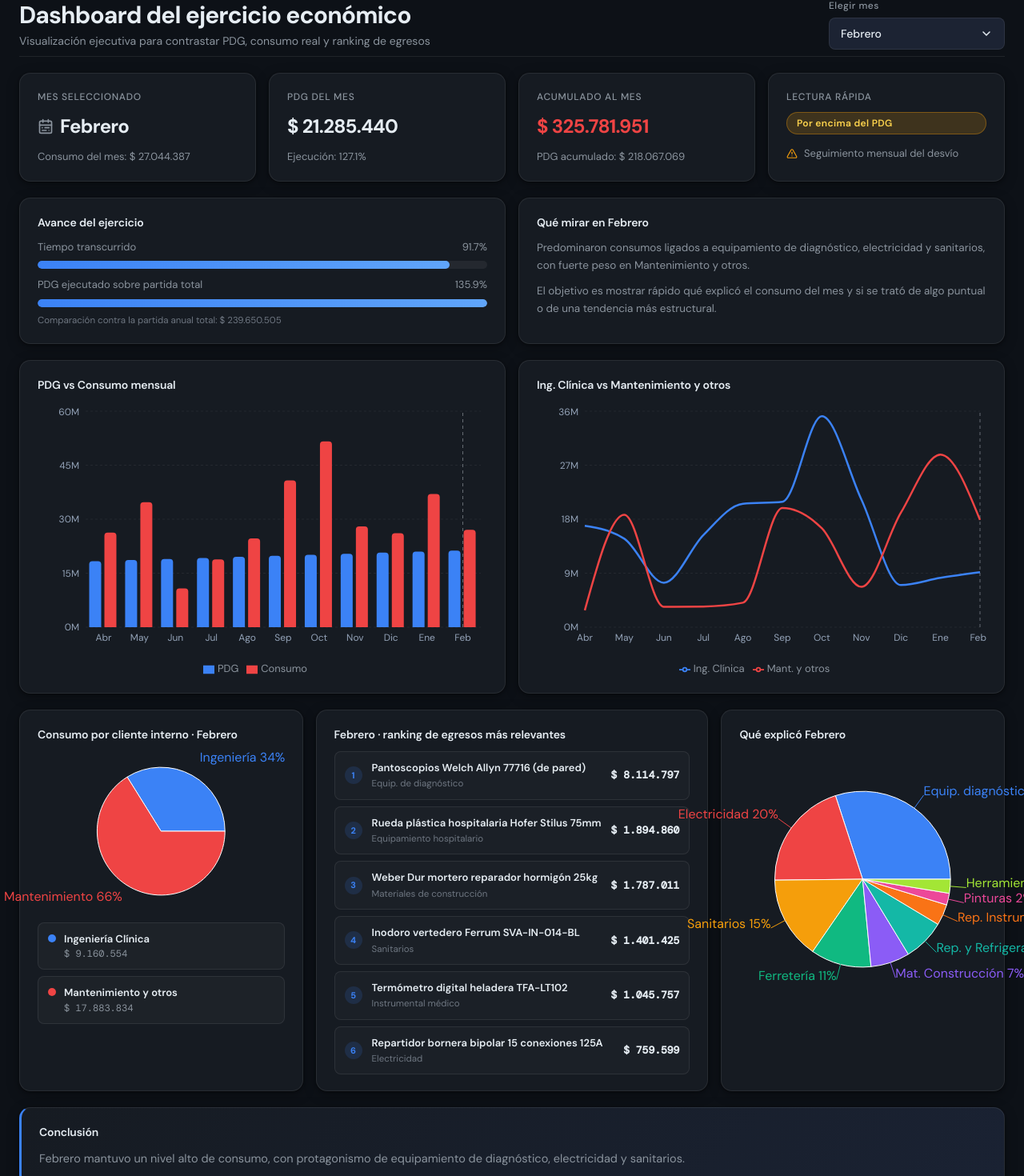
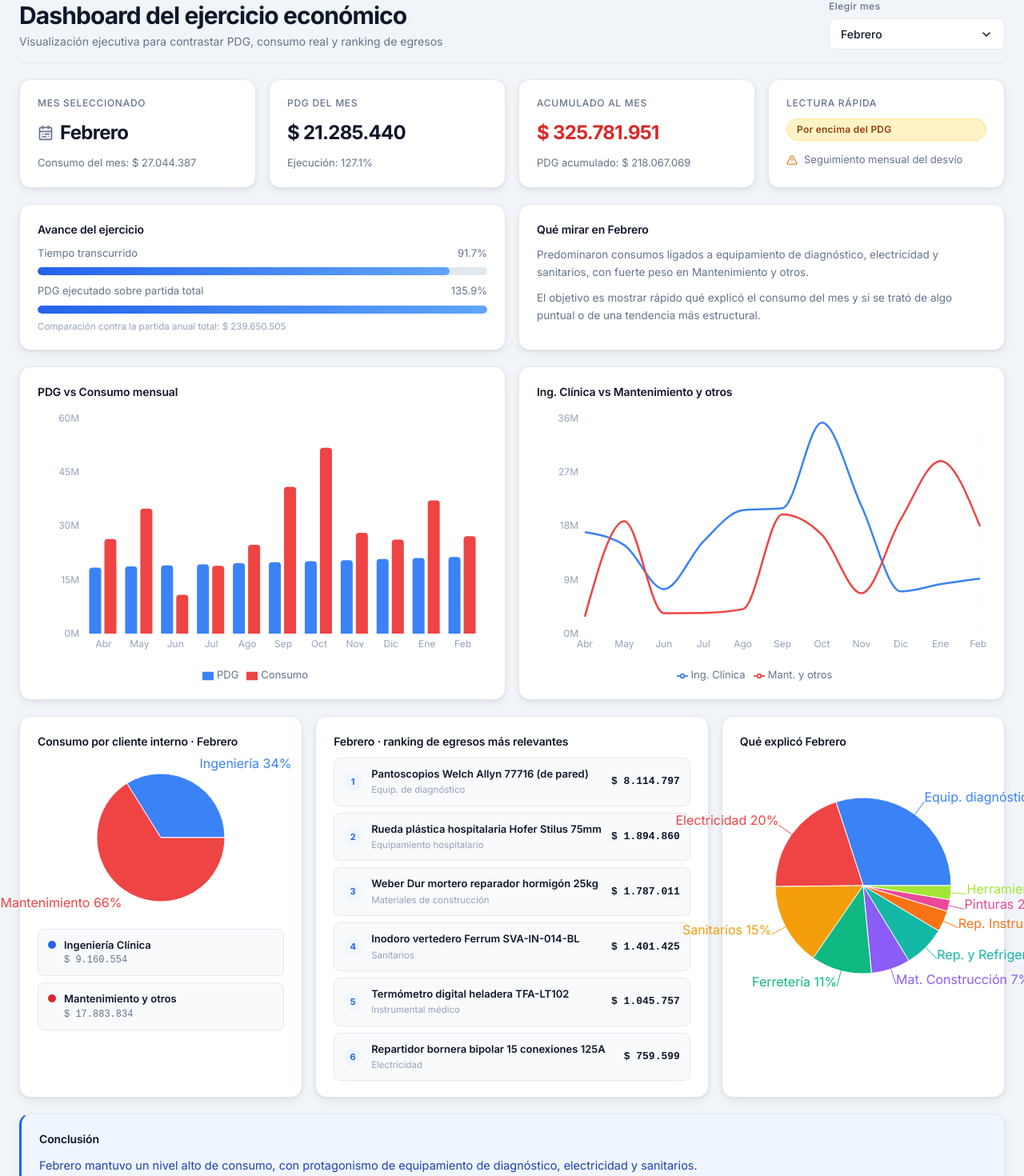
Before and after one commit to estebansaulo-design/Dashboard-Consumo---Dep-sito-de-Materiales-HIAR, a Next.js app: page / in a window 1280 px wide. Shown: the part 51-1521 px from the top of the page at 80% size. Built offline with nearby package versions, Linux system fonts and the light colour scheme.

Commit message:
Update globals.css

```diff
--- a/app/globals.css
+++ b/app/globals.css
@@ -1,25 +1,25 @@
-@import url('https://fonts.googleapis.com/css2?family=DM+Sans:ital,opsz,wght@0,9..40,300;0,9..40,400;0,9..40,500;0,9..40,600;0,9..40,700;1,9..40,400&family=DM+Mono:wght@400;500&display=swap');
+@import url('https://fonts.googleapis.com/css2?family=Inter:wght@300;400;500;600;700&display=swap');
 
 /* ─── RESET & TOKENS ─────────────────────────────────────────────────── */
 *, *::before, *::after { box-sizing: border-box; margin: 0; padding: 0; }
 
 :root {
-  --bg:          #0d1117;
-  --bg-card:     #161b22;
-  --bg-card-2:   #1c2333;
-  --border:      rgba(255,255,255,0.08);
-  --text:        #e6edf3;
-  --text-muted:  #8b949e;
-  --text-dim:    #6e7681;
-  --blue:        #3b82f6;
-  --red:         #ef4444;
-  --amber:       #f59e0b;
-  --green:       #22c55e;
+  --bg:          #f1f5f9;
+  --bg-card:     #ffffff;
+  --bg-card-2:   #f8fafc;
+  --border:      #e2e8f0;
+  --text:        #0f172a;
+  --text-muted:  #64748b;
+  --text-dim:    #94a3b8;
+  --blue:        #2563eb;
+  --red:         #dc2626;
+  --amber:       #d97706;
+  --green:       #16a34a;
   --radius:      14px;
   --radius-sm:   8px;
-  --shadow:      0 1px 3px rgba(0,0,0,0.4), 0 4px 16px rgba(0,0,0,0.3);
-  --font:        'DM Sans', sans-serif;
-  --font-mono:   'DM Mono', monospace;
+  --shadow:      0 1px 3px rgba(0,0,0,0.06), 0 4px 12px rgba(0,0,0,0.06);
+  --font:        'Inter', sans-serif;
+  --font-mono:   ui-monospace, 'Cascadia Code', monospace;
 }
 
 html, body { height: 100%; }
@@ -32,7 +32,6 @@ body {
   line-height: 1.5;
 }
 
-/* ─── DASHBOARD ROOT ──────────────────────────────────────────────────── */
 .dashboard-root {
   min-height: 100vh;
   padding: 28px 24px 48px;
@@ -43,27 +42,21 @@ body {
   gap: 20px;
 }
 
-/* ─── HEADER ──────────────────────────────────────────────────────────── */
 .dash-header {
   display: flex;
   flex-direction: column;
   gap: 16px;
-  padding-bottom: 8px;
+  padding-bottom: 16px;
   border-bottom: 1px solid var(--border);
 }
-
 @media (min-width: 768px) {
-  .dash-header {
-    flex-direction: row;
-    align-items: flex-end;
-    justify-content: space-between;
-  }
+  .dash-header { flex-direction: row; align-items: flex-end; justify-content: space-between; }
 }
 
 .header-org {
   display: block;
   font-size: 12px;
-  font-weight: 500;
+  font-weight: 600;
   letter-spacing: 0.08em;
   text-transform: uppercase;
   color: var(--blue);
@@ -78,27 +71,12 @@ body {
   line-height: 1.2;
 }
 
-.header-sub {
-  margin-top: 4px;
-  font-size: 14px;
-  color: var(--text-muted);
-}
+.header-sub { margin-top: 4px; font-size: 14px; color: var(--text-muted); }
 
-.header-right {
-  display: flex;
-  flex-direction: column;
-  gap: 6px;
-  min-width: 220px;
-}
+.header-right { display: flex; flex-direction: column; gap: 6px; min-width: 220px; }
 
-.selector-label {
-  font-size: 12px;
-  font-weight: 500;
-  color: var(--text-muted);
-  letter-spacing: 0.04em;
-}
+.selector-label { font-size: 12px; font-weight: 500; color: var(--text-muted); letter-spacing: 0.04em; }
 
-/* ─── CUSTOM SELECT ───────────────────────────────────────────────────── */
 .custom-select-wrapper { position: relative; }
 
 .custom-select-trigger {
@@ -106,7 +84,7 @@ body {
   align-items: center;
   justify-content: space-between;
   width: 100%;
-  background: var(--bg-card-2);
+  background: var(--bg-card);
   border: 1px solid var(--border);
   border-radius: var(--radius-sm);
   padding: 10px 14px;
@@ -115,60 +93,40 @@ body {
   color: var(--text);
   cursor: pointer;
   font-family: var(--font);
-  transition: border-color 0.15s, background 0.15s;
+  transition: border-color 0.15s, box-shadow 0.15s;
 }
-.custom-select-trigger:hover { border-color: rgba(255,255,255,0.18); background: #212936; }
-.custom-select-trigger:focus { outline: none; border-color: var(--blue); box-shadow: 0 0 0 3px rgba(59,130,246,0.15); }
+.custom-select-trigger:hover { border-color: #cbd5e1; }
+.custom-select-trigger:focus { outline: none; border-color: var(--blue); box-shadow: 0 0 0 3px rgba(37,99,235,0.12); }
 
 .custom-select-dropdown {
   position: absolute;
   top: calc(100% + 4px);
   left: 0; right: 0;
-  background: #1c2333;
+  background: var(--bg-card);
   border: 1px solid var(--border);
   border-radius: var(--radius-sm);
-  box-shadow: 0 8px 32px rgba(0,0,0,0.5);
+  box-shadow: 0 8px 24px rgba(0,0,0,0.12);
   z-index: 50;
   list-style: none;
   overflow: hidden;
   padding: 4px 0;
 }
 
-.custom-select-item {
-  padding: 9px 14px;
-  font-size: 14px;
-  color: var(--text-muted);
-  cursor: pointer;
-  transition: background 0.12s, color 0.12s;
-}
-.custom-select-item:hover { background: rgba(255,255,255,0.05); color: var(--text); }
-.custom-select-item.selected { color: var(--blue); background: rgba(59,130,246,0.08); font-weight: 600; }
+.custom-select-item { padding: 9px 14px; font-size: 14px; color: var(--text-muted); cursor: pointer; transition: background 0.1s, color 0.1s; }
+.custom-select-item:hover { background: #f1f5f9; color: var(--text); }
+.custom-select-item.selected { color: var(--blue); background: #eff6ff; font-weight: 600; }
 
-/* ─── GRIDS ───────────────────────────────────────────────────────────── */
-.grid-4 {
-  display: grid;
-  gap: 16px;
-  grid-template-columns: 1fr;
-}
+.grid-4 { display: grid; gap: 16px; grid-template-columns: 1fr; }
 @media (min-width: 640px)  { .grid-4 { grid-template-columns: 1fr 1fr; } }
 @media (min-width: 1024px) { .grid-4 { grid-template-columns: repeat(4, 1fr); } }
 
-.grid-2 {
-  display: grid;
-  gap: 16px;
-  grid-template-columns: 1fr;
-}
+.grid-2 { display: grid; gap: 16px; grid-template-columns: 1fr; }
 @media (min-width: 768px) { .grid-2 { grid-template-columns: 1fr 1fr; } }
 
-.grid-3 {
-  display: grid;
-  gap: 16px;
-  grid-template-columns: 1fr;
-}
+.grid-3 { display: grid; gap: 16px; grid-template-columns: 1fr; }
 @media (min-width: 640px)  { .grid-3 { grid-template-columns: 1fr 1fr; } }
 @media (min-width: 1024px) { .grid-3 { grid-template-columns: repeat(3, 1fr); } }
 
-/* ─── CARD ────────────────────────────────────────────────────────────── */
 .card {
   background: var(--bg-card);
   border: 1px solid var(--border);
@@ -180,214 +138,68 @@ body {
   gap: 10px;
 }
 
-.card-label {
-  font-size: 12px;
-  font-weight: 500;
-  letter-spacing: 0.06em;
-  text-transform: uppercase;
-  color: var(--text-muted);
-}
+.card-label { font-size: 12px; font-weight: 500; letter-spacing: 0.06em; text-transform: uppercase; color: var(--text-muted); }
+.card-title { font-size: 14px; font-weight: 600; color: var(--text); letter-spacing: -0.01em; }
+.card-value { font-size: clamp(20px, 2vw, 24px); font-weight: 700; color: var(--text); letter-spacing: -0.03em; display: flex; align-items: center; }
+.card-sub   { font-size: 13px; color: var(--text-muted); }
+.card-text  { font-size: 13.5px; color: var(--text-muted); line-height: 1.65; }
 
-.card-title {
-  font-size: 14px;
-  font-weight: 600;
-  color: var(--text);
-  letter-spacing: -0.01em;
-}
-
-.card-value {
-  font-size: clamp(20px, 2vw, 24px);
-  font-weight: 700;
-  color: var(--text);
-  letter-spacing: -0.03em;
-  display: flex;
-  align-items: center;
-}
-
-.card-sub {
-  font-size: 13px;
-  color: var(--text-muted);
-}
-
-.card-text {
-  font-size: 13.5px;
-  color: var(--text-muted);
-  line-height: 1.65;
-}
-
-/* ─── UTILITY ─────────────────────────────────────────────────────────── */
 .text-red  { color: var(--red) !important; }
 .text-blue { color: var(--blue) !important; }
+.flex-row  { display: flex; align-items: center; }
+.gap-sm    { gap: 8px; }
+.mt-sm     { margin-top: 4px; }
+.icon-muted { color: var(--text-muted); flex-shrink: 0; }
+.icon-amber { color: var(--amber); flex-shrink: 0; }
 
-.flex-row { display: flex; align-items: center; }
-.gap-sm   { gap: 8px; }
-.mt-sm    { margin-top: 4px; }
+.badge { display: inline-block; padding: 4px 12px; border-radius: 999px; font-size: 12px; font-weight: 600; letter-spacing: 0.02em; }
+.badge-red   { background: #fee2e2; color: #b91c1c; border: 1px solid #fecaca; }
+.badge-amber { background: #fef3c7; color: #92400e; border: 1px solid #fde68a; }
+.badge-green { background: #dcfce7; color: #15803d; border: 1px solid #bbf7d0; }
 
-.icon-muted { color: var(--text-muted); flex-shrink: 0; }
-.icon-amber { color: var(--amber);      flex-shrink: 0; }
+.progress-block { display: flex; flex-direction: column; gap: 8px; }
+.progress-row   { display: flex; justify-content: space-between; font-size: 13px; color: var(--text-muted); }
+.progress-track { width: 100%; height: 10px; background: #e2e8f0; border-radius: 999px; overflow: hidden; }
+.progress-fill  { height: 100%; background: linear-gradient(90deg, #2563eb, #60a5fa); border-radius: 999px; transition: width 0.4s ease; }
+.progress-note  { font-size: 11.5px; color: var(--text-dim); }
 
-/* ─── BADGE ───────────────────────────────────────────────────────────── */
-.badge {
-  display: inline-block;
-  padding: 4px 12px;
-  border-radius: 999px;
-  font-size: 12px;
-  font-weight: 600;
-  letter-spacing: 0.03em;
-}
-.badge-red   { background: rgba(239,68,68,0.18);  color: #fca5a5; border: 1px solid rgba(239,68,68,0.35); }
-.badge-amber { background: rgba(245,158,11,0.18); color: #fcd34d; border: 1px solid rgba(245,158,11,0.35); }
-.badge-green { background: rgba(34,197,94,0.18);  color: #86efac; border: 1px solid rgba(34,197,94,0.35); }
+.chart-container { height: 340px; margin-top: 4px; }
 
-/* ─── PROGRESS ────────────────────────────────────────────────────────── */
-.progress-block { display: flex; flex-direction: column; gap: 8px; }
-
-.progress-row {
-  display: flex;
-  justify-content: space-between;
-  font-size: 13px;
-  color: var(--text-muted);
-}
-
-.progress-track {
-  width: 100%;
-  height: 10px;
-  background: rgba(255,255,255,0.06);
-  border-radius: 999px;
-  overflow: hidden;
-}
-.progress-fill {
-  height: 100%;
-  background: linear-gradient(90deg, var(--blue), #60a5fa);
-  border-radius: 999px;
-  transition: width 0.4s ease;
-}
-
-.progress-note {
-  font-size: 11.5px;
-  color: var(--text-dim);
-}
-
-/* ─── CHARTS ──────────────────────────────────────────────────────────── */
-.chart-container {
-  height: 340px;
-  margin-top: 4px;
-}
-
-/* ─── TOOLTIP ─────────────────────────────────────────────────────────── */
 .recharts-custom-tooltip {
-  background: #1e2a3a;
-  border: 1px solid rgba(255,255,255,0.12);
+  background: #ffffff;
+  border: 1px solid #e2e8f0;
   border-radius: var(--radius-sm);
   padding: 10px 14px;
-  box-shadow: 0 4px 20px rgba(0,0,0,0.5);
+  box-shadow: 0 4px 20px rgba(0,0,0,0.1);
   min-width: 180px;
 }
-.tooltip-label {
-  font-size: 12px;
-  font-weight: 600;
-  color: var(--text-muted);
-  margin-bottom: 6px;
-  text-transform: uppercase;
-  letter-spacing: 0.06em;
-}
-.tooltip-row {
-  font-size: 13px;
-  font-weight: 500;
-  margin-top: 3px;
-  font-family: var(--font-mono);
-}
+.tooltip-label { font-size: 12px; font-weight: 600; color: var(--text-muted); margin-bottom: 6px; text-transform: uppercase; letter-spacing: 0.06em; }
+.tooltip-row   { font-size: 13px; font-weight: 500; margin-top: 3px; font-family: var(--font-mono); }
 
-/* ─── PIE CONTAINERS ──────────────────────────────────────────────────── */
 .pie-container    { height: 200px; }
 .pie-container-lg { height: 320px; }
 
-/* ─── CLIENT LIST ─────────────────────────────────────────────────────── */
-.client-list {
-  display: flex;
-  flex-direction: column;
-  gap: 8px;
-  margin-top: 4px;
-}
-.client-item {
-  display: flex;
-  align-items: flex-start;
-  gap: 10px;
-  background: rgba(255,255,255,0.03);
-  border: 1px solid var(--border);
-  border-radius: var(--radius-sm);
-  padding: 10px 12px;
-}
-.dot {
-  width: 10px;
-  height: 10px;
-  border-radius: 50%;
-  flex-shrink: 0;
-  margin-top: 4px;
-}
-.dot-blue { background: var(--blue); }
-.dot-red  { background: var(--red); }
-
+.client-list { display: flex; flex-direction: column; gap: 8px; margin-top: 4px; }
+.client-item { display: flex; align-items: flex-start; gap: 10px; background: #f8fafc; border: 1px solid var(--border); border-radius: var(--radius-sm); padding: 10px 12px; }
+.dot         { width: 10px; height: 10px; border-radius: 50%; flex-shrink: 0; margin-top: 4px; }
+.dot-blue    { background: var(--blue); }
+.dot-red     { background: var(--red); }
 .client-name { font-size: 13px; font-weight: 600; color: var(--text); }
 .client-amt  { font-size: 12px; color: var(--text-muted); font-family: var(--font-mono); }
 
-/* ─── RANKING ─────────────────────────────────────────────────────────── */
-.ranking-list {
-  display: flex;
-  flex-direction: column;
-  gap: 8px;
-}
-.ranking-item {
-  display: flex;
-  align-items: center;
-  gap: 12px;
-  background: rgba(255,255,255,0.025);
-  border: 1px solid var(--border);
-  border-radius: var(--radius-sm);
-  padding: 10px 12px;
-  transition: background 0.15s;
-}
-.ranking-item:hover { background: rgba(255,255,255,0.05); }
+.ranking-list { display: flex; flex-direction: column; gap: 8px; }
+.ranking-item { display: flex; align-items: center; gap: 12px; background: #f8fafc; border: 1px solid var(--border); border-radius: var(--radius-sm); padding: 10px 12px; transition: background 0.12s; }
+.ranking-item:hover { background: #f1f5f9; }
+.ranking-num  { width: 22px; height: 22px; border-radius: 50%; background: #eff6ff; color: var(--blue); font-size: 11px; font-weight: 700; display: flex; align-items: center; justify-content: center; flex-shrink: 0; }
+.ranking-info { flex: 1; min-width: 0; }
+.ranking-name { font-size: 13px; font-weight: 600; color: var(--text); white-space: nowrap; overflow: hidden; text-overflow: ellipsis; }
+.ranking-note { font-size: 11.5px; color: var(--text-dim); margin-top: 2px; }
+.ranking-amt  { font-size: 13px; font-weight: 700; color: var(--text); font-family: var(--font-mono); white-space: nowrap; }
 
-.ranking-num {
-  width: 22px;
-  height: 22px;
-  border-radius: 50%;
-  background: rgba(59,130,246,0.15);
-  color: var(--blue);
-  font-size: 11px;
-  font-weight: 700;
-  display: flex;
-  align-items: center;
-  justify-content: center;
-  flex-shrink: 0;
-}
-.ranking-info  { flex: 1; min-width: 0; }
-.ranking-name  { font-size: 13px; font-weight: 600; color: var(--text); white-space: nowrap; overflow: hidden; text-overflow: ellipsis; }
-.ranking-note  { font-size: 11.5px; color: var(--text-dim); margin-top: 2px; }
-.ranking-amt   { font-size: 13px; font-weight: 700; color: var(--text); font-family: var(--font-mono); white-space: nowrap; }
+.empty-state { padding: 24px; text-align: center; font-size: 13px; color: var(--text-dim); border: 1px dashed var(--border); border-radius: var(--radius-sm); }
 
-/* ─── EMPTY STATE ─────────────────────────────────────────────────────── */
-.empty-state {
-  padding: 24px;
-  text-align: center;
-  font-size: 13px;
-  color: var(--text-dim);
-  border: 1px dashed var(--border);
-  border-radius: var(--radius-sm);
-}
+.conclusion-card { border-left: 3px solid var(--blue); background: #eff6ff; }
+.conclusion-text { font-size: 14.5px; color: #1e40af; line-height: 1.75; }
 
-/* ─── CONCLUSIÓN ──────────────────────────────────────────────────────── */
-.conclusion-card {
-  border-left: 3px solid var(--blue);
-  background: linear-gradient(135deg, #161b22 0%, #1a2233 100%);
-}
-.conclusion-text {
-  font-size: 14.5px;
-  color: var(--text-muted);
-  line-height: 1.75;
-}
-
-/* ─── RECHARTS OVERRIDES ──────────────────────────────────────────────── */
 .recharts-surface { overflow: visible; }
 .recharts-legend-item-text { color: var(--text-muted) !important; }
```
